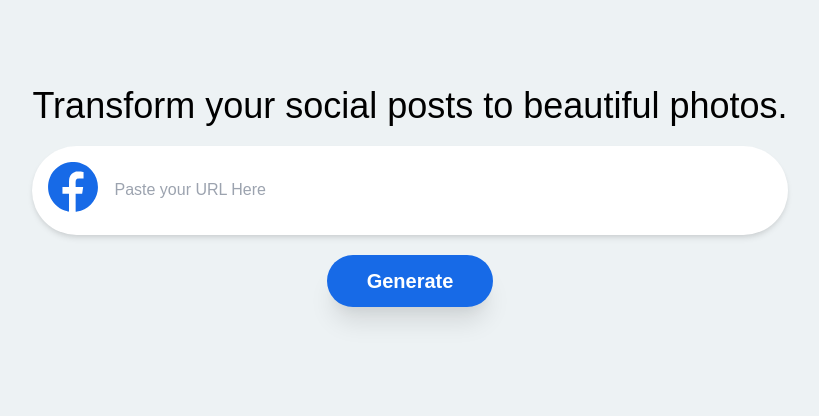
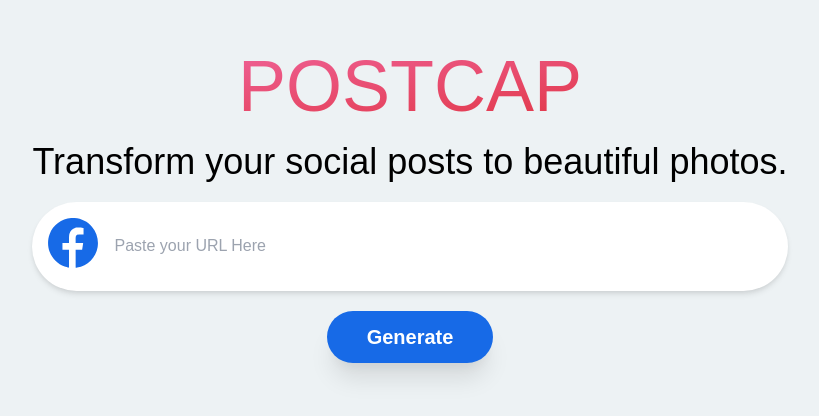
Before and after one commit to vishnuh655/postcap_frontend, a Next.js app: page / in a window 1280 px wide. Shown: the part 204-620 px from the top of the page, without its empty margins (230-1049 px from the left). Built offline with nearby package versions, Linux system fonts and the light colour scheme.

Commit message:
Added Logo Text

```diff
--- a/pages/index.tsx
+++ b/pages/index.tsx
@@ -4,7 +4,10 @@
   return (
     <div className="flex h-screen">
       <div className="m-auto p-10">
-        <h1 className="text-4xl">
+        <h1 className="flex justify-center py-5 font-montserrat text-7xl text-transparent bg-clip-text bg-gradient-to-br from-pink-400 to-red-600">
+          POSTCAP
+        </h1>
+        <h1 className="flex justify-center text-4xl">
           Transform your social posts to beautiful photos.
         </h1>
         <div className="container mx-auto">
--- a/styles/globals.css
+++ b/styles/globals.css
@@ -1,6 +1,8 @@
 @tailwind base;
 @tailwind components;
 @tailwind utilities;
+
+@import url('https://fonts.googleapis.com/css2?family=Montserrat:wght@300&display=swap');
 
 @layer base {
   body {
--- a/tailwind.config.js
+++ b/tailwind.config.js
@@ -12,6 +12,7 @@
     fontFamily: {
       sans: ['Graphik', 'sans-serif'],
       serif: ['Merriweather', 'serif'],
+      montserrat: ['Montserrat', 'sans-serif'],
     },
   },
   variants: {
```
